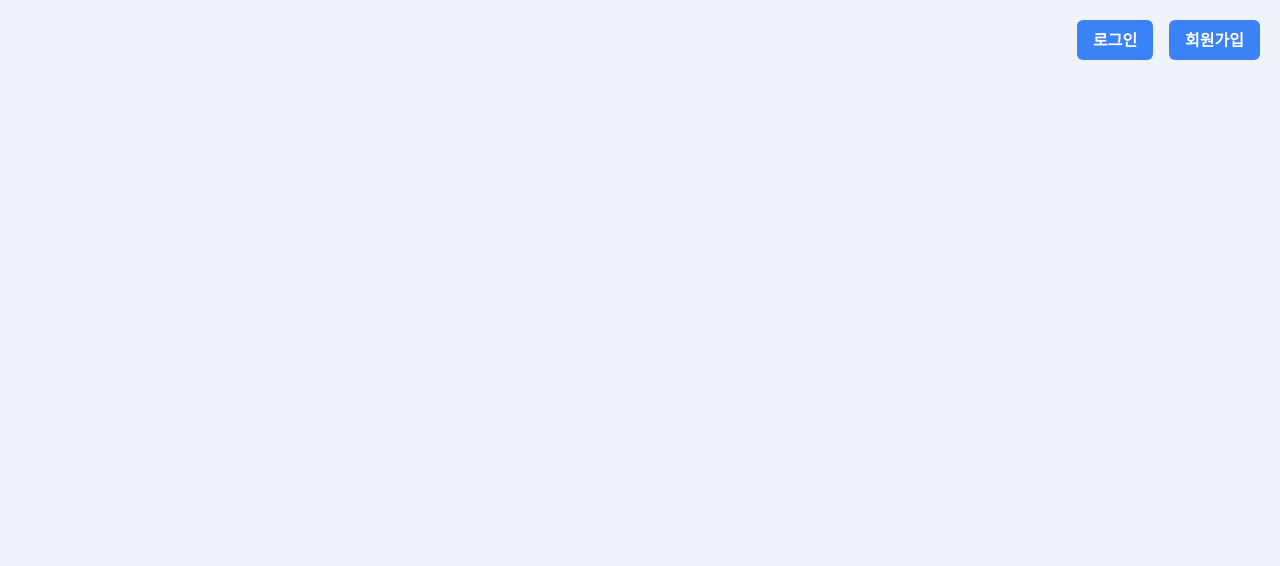
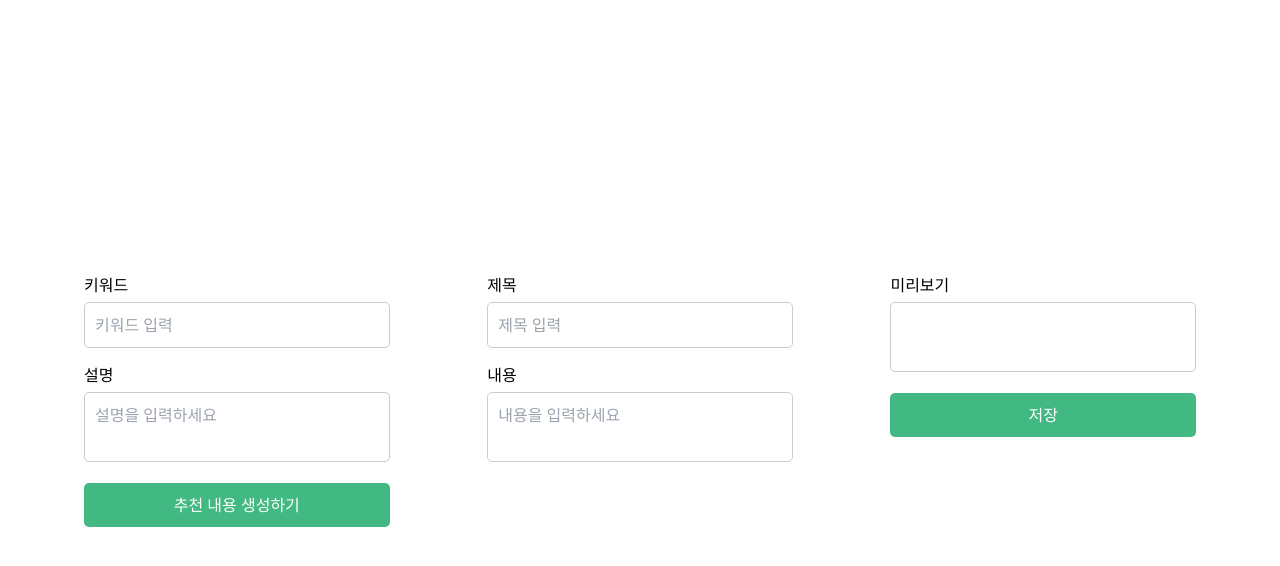
Before and after one commit to KJH-Programmer/HooniPing, a Vue app in the folder frontend/: page / in a window 1280 px wide. Shown: the top 566 px of the page. Built offline with nearby package versions, Linux system fonts and the light colour scheme.

Commit message:
frontend 수정

```diff
--- a/frontend/src/components/HelloWorld.vue
+++ b/frontend/src/components/HelloWorld.vue
@@ -11,7 +11,7 @@
         </div>
         <div class="input-field">
           <label for="description">설명</label>
-          <textarea id="description" v-model="description" placeholder="설명을 입력하세요"></textarea>
+          <textarea id="description" v-model="description" placeholder="설명을 입력하세요" @input="resizeTextarea($event)"></textarea>
         </div>
         <button @click="generateAnswer">추천 내용 생성하기</button>
       </div>
@@ -20,12 +20,12 @@
       <div class="form">
         <hr>
         <div class="input-field">
-          <label for="brand2">제목1</label>
+          <label for="brand2">제목</label>
           <input type="text" id="brand2" v-model="brand2" placeholder="제목 입력">
         </div>
         <div class="input-field">
           <label for="description2">내용</label>
-          <textarea id="description2" v-model="description2" placeholder="내용을 입력하세요"></textarea>
+          <textarea id="description2" v-model="description2" placeholder="내용을 입력하세요" @input="resizeTextarea($event)"></textarea>
         </div>
       </div>
 
@@ -33,7 +33,7 @@
         <hr>
         <div class="input-field">
           <label for="preview">미리보기</label>
-          <textarea id="preview" v-model="preview" :placeholder="description2"></textarea>
+          <textarea id="preview" v-model="preview" :placeholder="description2" @input="resizeTextarea($event)"></textarea>
         </div>
         <button @click="save">저장</button>
       </div>
@@ -44,12 +44,6 @@
 
 
 <script>
-//ai api 호출
-import {
-  GenerateAnswer
-} from '@/api/GptService';
-
-
 export default {
   name: 'HelloWorld',
   data() {
@@ -68,9 +62,10 @@ export default {
     save() {
       console.log('저장:', this.preview);
     },
-    async generateAnswer() {
-      const response = await GenerateAnswer(this.description);
-      this.description2 = response.data;
+    resizeTextarea(event) {
+      const textarea = event.target;
+      textarea.style.height = 'auto'; // 초기화
+      textarea.style.height = textarea.scrollHeight + 'px'; // 내용에 맞게 높이 조정
     }
   }
 };
@@ -81,7 +76,7 @@ export default {
   display: flex;
   justify-content: center;
   align-items: center;
-  height: 40vh;
+  height: 100vh;
 }
 
 .form-wrapper {
@@ -110,10 +105,6 @@ input, textarea {
   font-size: inherit;
 }
 
-textarea {
-  height: 100px;
-}
-
 button {
   width: 100%;
   padding: 10px;
@@ -127,4 +118,16 @@ button {
 button:hover {
   background-color: #36996e;
 }
+
+hr {
+  display: none;
+}
+
+textarea {
+  height: auto; /* 기본 높이 설정 */
+  overflow: hidden; /* 스크롤 막기 */
+  resize: none;
+}
+
+
 </style>
--- a/frontend/src/router/index.js
+++ b/frontend/src/router/index.js
@@ -1,34 +1,33 @@
 import Vue from 'vue';
-import VueRouter from 'vue-router';
-import MainPage from '../components/MainPage.vue';
-import LoginPage from '../components/LoginPage.vue';
+import Router from 'vue-router';
+import HelloWorld from '@/components/HelloWorld.vue';
+import LoginPage from '@/components/LoginPage.vue';
+import MainPage from '@/components/MainPage.vue';
 import SignupPage from '@/components/SignupPage.vue';
 
-// VueRouter를 사용하도록 Vue에 등록
-Vue.use(VueRouter);
+Vue.use(Router);
 
-const routes = [
+export default new Router({
+  routes: [
     {
       path: '/',
-    name: 'Home',
-    component: MainPage,  // MainPage를 기본 경로로 사용
+      name: 'HelloWorld',
+      component: HelloWorld,  // 기본 경로는 HelloWorld
     },
     {
       path: '/login',
-    name: 'Login',
-    component: LoginPage,
+      name: 'LoginPage',
+      component: LoginPage,   // /login 경로는 LoginPage
+    },
+    {
+      path: '/main',
+      name: 'MainPage',
+      component: MainPage,    // /main 경로는 MainPage
     },
     {
       path: '/signup',
-    name: 'Signup',
-    component: SignupPage,
-  }
-];
-
-const router = new VueRouter({
-  mode: 'history',  // history 모드를 사용하여 브라우저 히스토리를 관리
-  base: process.env.BASE_URL,
-  routes,
+      name: 'SignupPage',
+      component: SignupPage,  // /signup 경로는 SignupPage
+    },
+  ],
 });
-
-export default router;
```
Lines whose indentation alone changed are shown as unchanged.
